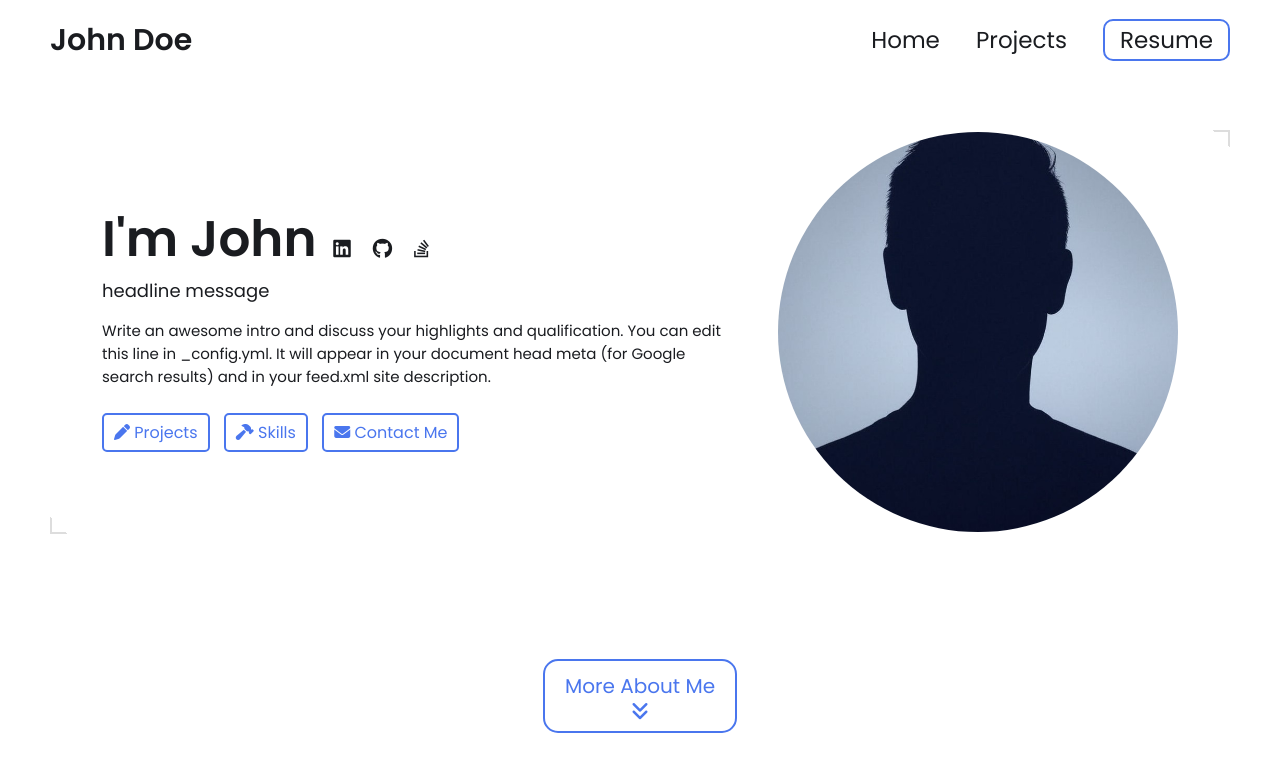
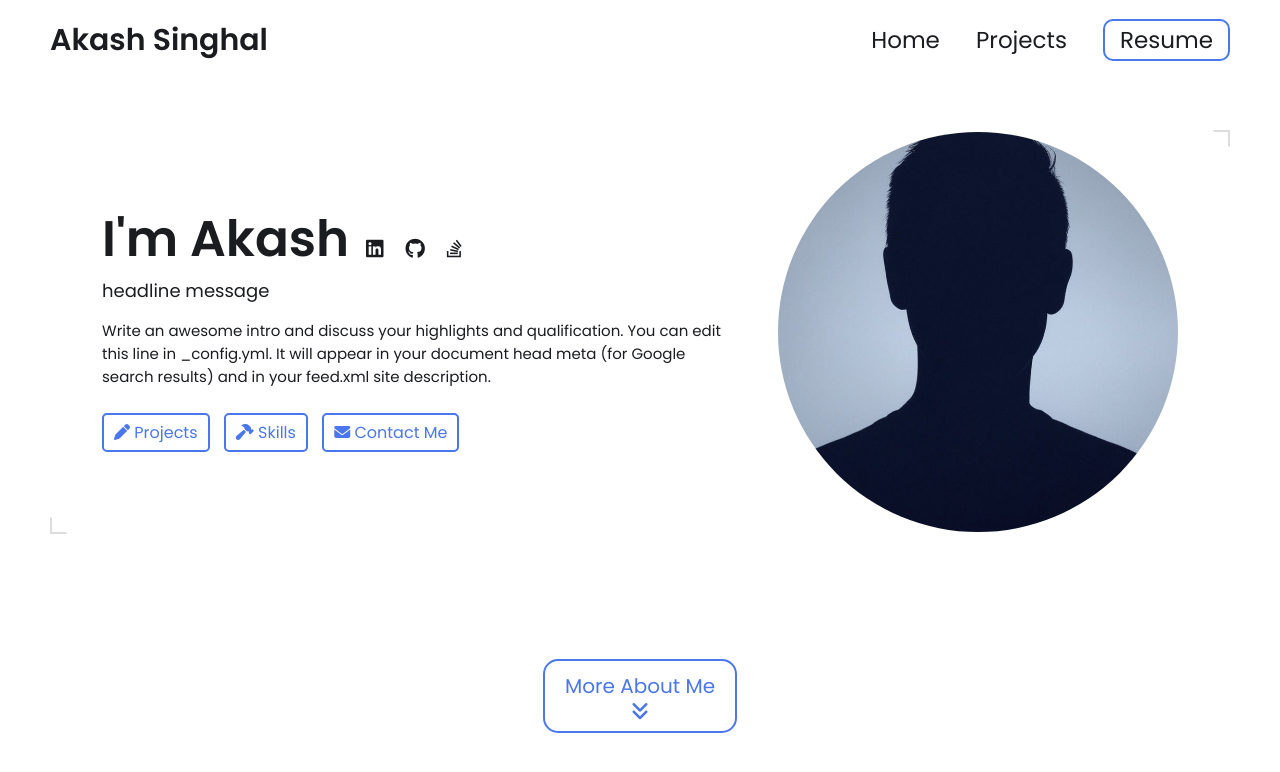
Before and after one commit to TheAkashSinghal/TheAkashSinghal.github.io, a Jekyll site: the page built from index.html, in a window 1280 px wide and 900 px high. Shown: the top 772 px of the window. Built offline with Jekyll 4.4.1, drawn with Linux system fonts in a browser that asks for light colours.

Commit message:
Update _config.yml

```diff
--- a/_config.yml
+++ b/_config.yml
@@ -12,7 +12,7 @@ title: John Doe's Portfolio # This is what shows up in the tab of the browser
 
 
 # Hero Section
-name: John Doe
+name: Akash Singhal
 headline: headline message
 description: >- # dont remove this line. this will ignore all new lines until the next section
   Write an awesome intro and discuss your highlights and qualification. You can edit this
```
